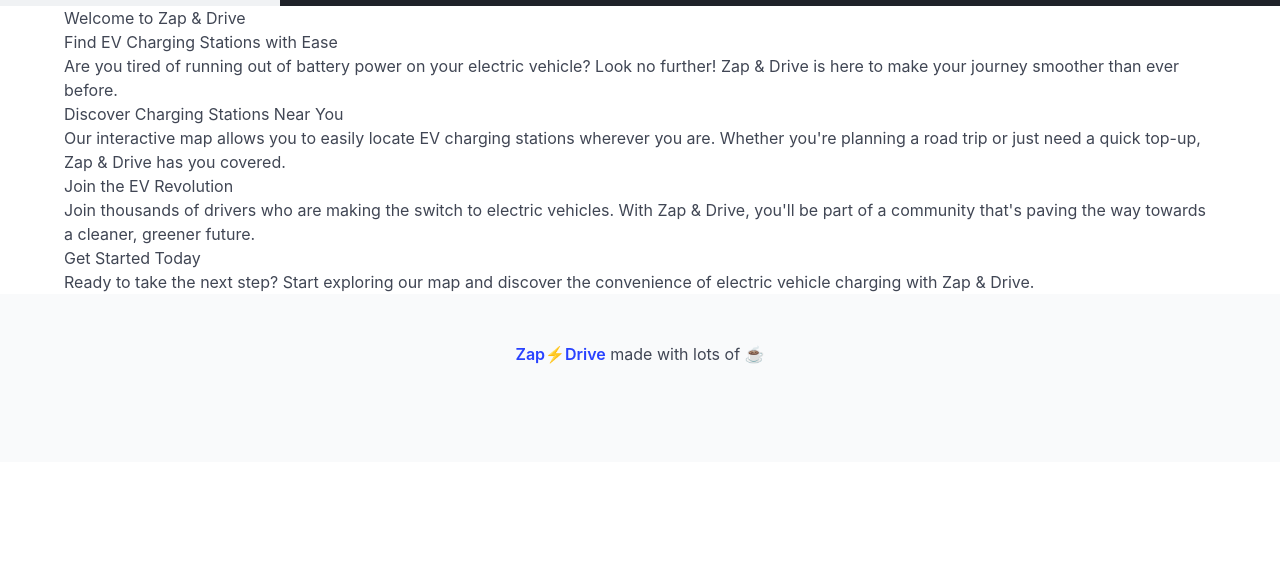
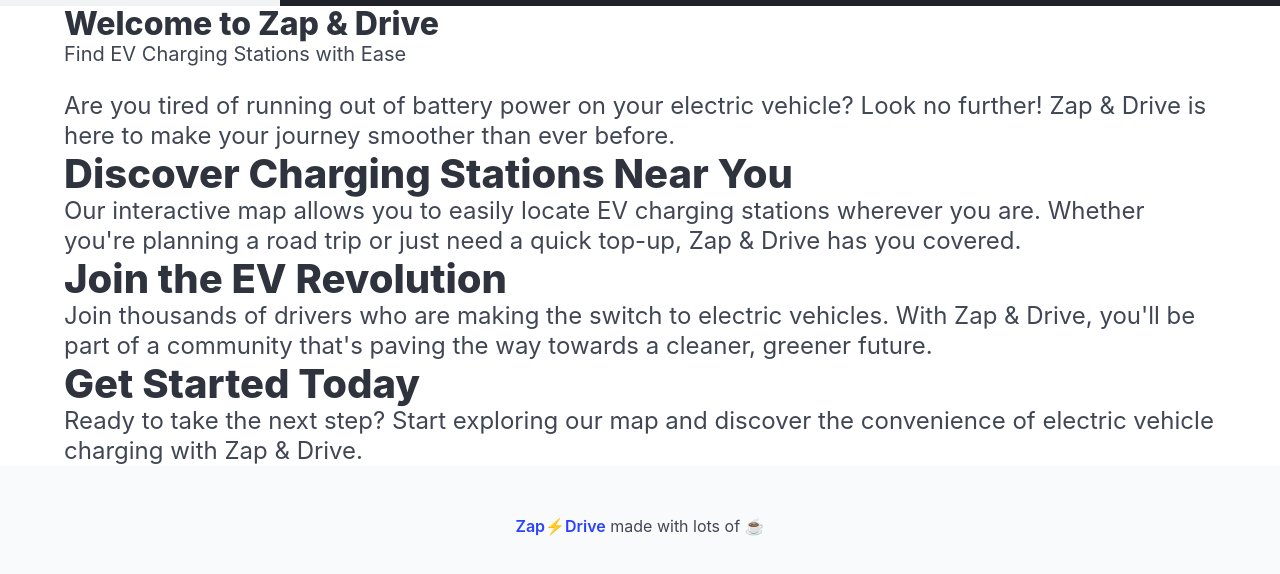
Before and after one commit to jwilferd10/Zap-and-Drive, a plain HTML site: page landing-page.html in a window 1280 px wide. Shown: the part 84-658 px from the top of the page. Drawn offline with nearby package versions, Linux system fonts and the light colour scheme.

Commit message:
Using Bulma styles to adjust the style and size of the landing-page font

```diff
--- a/landing-page.html
+++ b/landing-page.html
@@ -32,24 +32,24 @@
     <!-- Main Landing Page Content -->
     <main class="container">
         <div>
-            <h1>Welcome to Zap & Drive</h1>
-            <h2>Find EV Charging Stations with Ease</h2>
-            <p>Are you tired of running out of battery power on your electric vehicle? Look no further! Zap & Drive is here to make your journey smoother than ever before.</p>
+            <h1 class="title">Welcome to Zap & Drive</h1>
+            <h2 class="subtitle">Find EV Charging Stations with Ease</h2>
+            <p class="subtitle is-4">Are you tired of running out of battery power on your electric vehicle? Look no further! Zap & Drive is here to make your journey smoother than ever before.</p>
         </div>
 
         <div>
-            <h2>Discover Charging Stations Near You</h2>
-            <p>Our interactive map allows you to easily locate EV charging stations wherever you are. Whether you're planning a road trip or just need a quick top-up, Zap & Drive has you covered.</p>
+            <h2 class="title is-2">Discover Charging Stations Near You</h2>
+            <p class="subtitle is-4">Our interactive map allows you to easily locate EV charging stations wherever you are. Whether you're planning a road trip or just need a quick top-up, Zap & Drive has you covered.</p>
         </div>
 
         <div>
-            <h2>Join the EV Revolution</h2>
-            <p>Join thousands of drivers who are making the switch to electric vehicles. With Zap & Drive, you'll be part of a community that's paving the way towards a cleaner, greener future.</p>
+            <h2 class="title is-2">Join the EV Revolution</h2>
+            <p class="subtitle is-4">Join thousands of drivers who are making the switch to electric vehicles. With Zap & Drive, you'll be part of a community that's paving the way towards a cleaner, greener future.</p>
         </div>
 
         <div>
-            <h1>Get Started Today</h1>
-            <p>Ready to take the next step? Start exploring our map and discover the convenience of electric vehicle charging with Zap & Drive.</p>
+            <h2 class="title is-2">Get Started Today</h2>
+            <p class="subtitle is-4">Ready to take the next step? Start exploring our map and discover the convenience of electric vehicle charging with Zap & Drive.</p>
         </div>
     </main>
 
```
